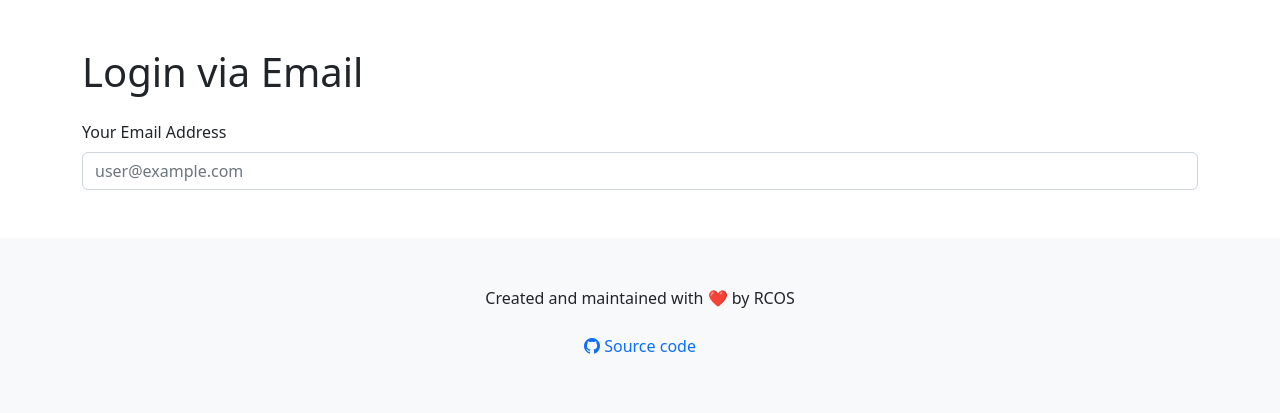
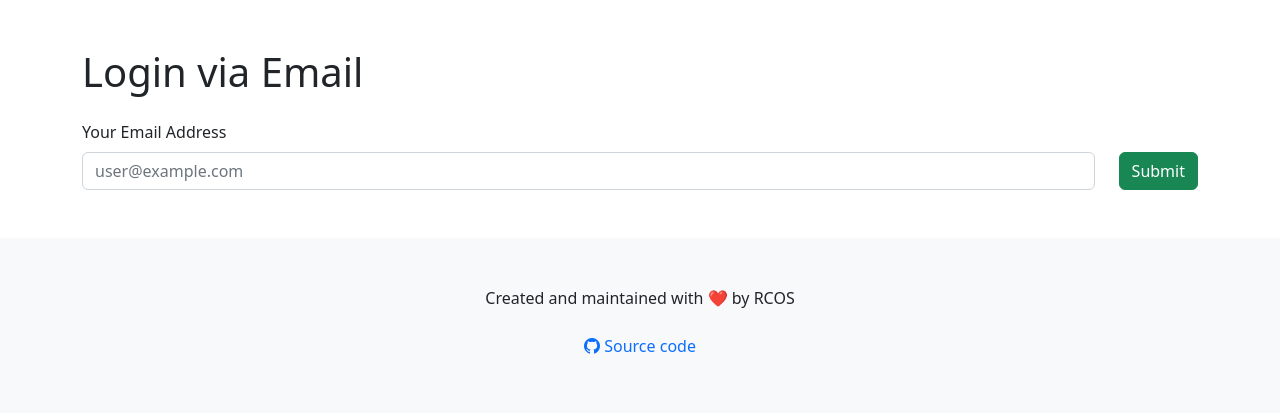
Before and after one commit to Apexal/rcos_io, a Python web app: template rcos_io/templates/auth/login.html in a window 1280 px wide. Shown: the part 56-469 px from the top of the page. Run offline with Jinja, Linux system fonts and the light colour scheme; the template is opened without the code that fills it, so the values that code supplies are empty; some libraries are stand-ins or nearby versions.

Commit message:
add submit buttons to login and otp pages

```diff
--- a/rcos_io/templates/auth/login.html
+++ b/rcos_io/templates/auth/login.html
@@ -24,6 +24,8 @@
         {% endif %}
       </label>
 
+      <div class="row">
+        <div class="col">
           {# Set the proper attributes based on role #}
           <input
             class="form-control"
@@ -36,6 +38,16 @@
             required
           />
         </div>
+        <div class="col-auto">
+          <button
+            type="submit"
+            class="btn btn-success"
+          >
+            Submit
+          </button>
+        </div>
+      </div>
+    </div>
   </form>
 </div>
 {% endblock %}
```
Also changed, not shown: rcos_io/templates/auth/otp.html (+12 -0 lines). Lines whose indentation alone changed are shown as unchanged.
